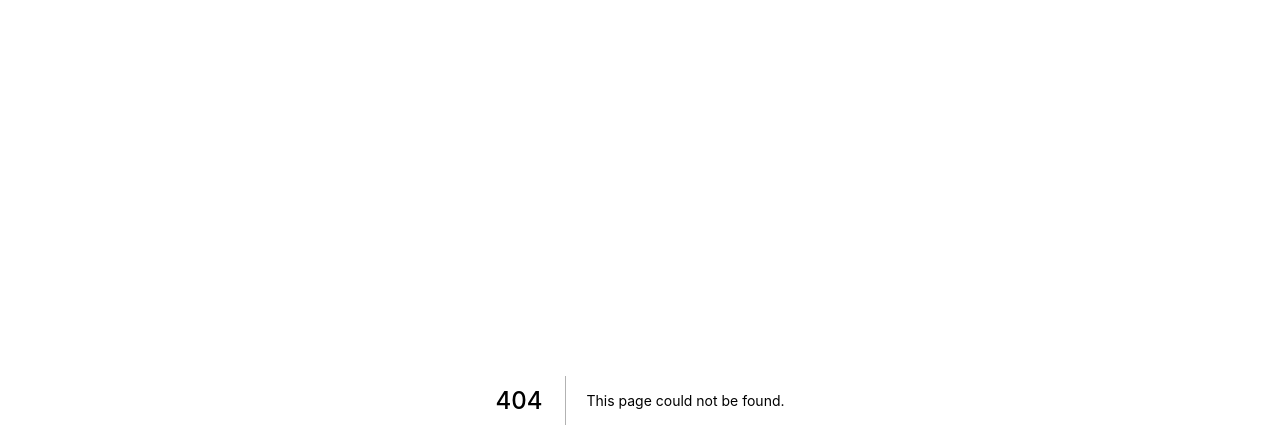
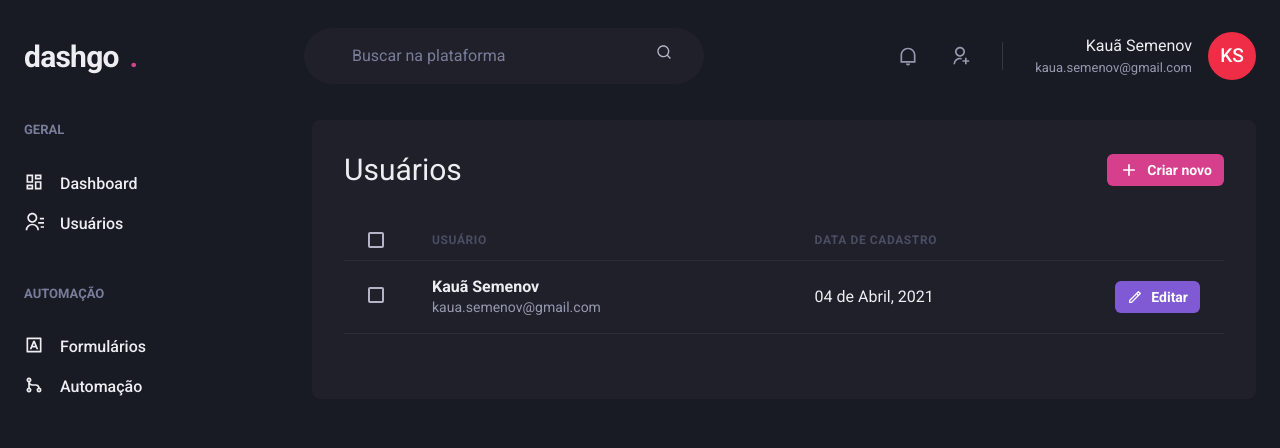
Before and after one commit to kauagvs/dashgo, a Next.js app: page /users in a window 1280 px wide. Before the commit this address had no page. Shown: the top 448 px of the page. Built offline with nearby package versions, Linux system fonts and the light colour scheme.

Commit message:
Create user list

```diff
--- a/package.json
+++ b/package.json
@@ -12,9 +12,11 @@
     "@chakra-ui/react": "^1.6.3",
     "@emotion/react": "^11.4.0",
     "@emotion/styled": "^11.3.0",
+    "apexcharts": "^3.27.1",
     "framer-motion": "^4.1.17",
     "next": "10.2.3",
     "react": "17.0.2",
+    "react-apexcharts": "^1.3.9",
     "react-dom": "17.0.2",
     "react-icons": "^4.2.0"
   },
--- a/src/components/Sidebar.tsx
+++ b/src/components/Sidebar.tsx
@@ -1,5 +1,10 @@
 import { Box, Stack, Text, Link, Icon } from "@chakra-ui/react";
-import { RiContactsLine, RiDashboardLine, RiGitMergeLine, RiInputMethodLine } from "react-icons/ri";
+import {
+  RiContactsLine,
+  RiDashboardLine,
+  RiGitMergeLine,
+  RiInputMethodLine,
+} from "react-icons/ri";
 
 export function Sidebar() {
   return (
@@ -19,7 +24,7 @@
             <Link display="flex" align="center">
               <Icon as={RiContactsLine} fontSize="20" />
               <Text ml="4" fontWeight="medium">
-                Dashboard
+                Usuários
               </Text>
             </Link>
           </Stack>
@@ -32,13 +37,13 @@
             <Link display="flex" align="center">
               <Icon as={RiInputMethodLine} fontSize="20" />
               <Text ml="4" fontWeight="medium">
-                Dashboard
+                Formulários
               </Text>
             </Link>
             <Link display="flex" align="center">
               <Icon as={RiGitMergeLine} fontSize="20" />
               <Text ml="4" fontWeight="medium">
-                Dashboard
+                Automação
               </Text>
             </Link>
           </Stack>
--- /dev/null
+++ b/src/pages/users/index.tsx
@@ -0,0 +1,87 @@
+import {
+  Box,
+  Button,
+  Checkbox,
+  Flex,
+  Icon,
+  Heading,
+  Table,
+  Thead,
+  Tr,
+  Th,
+  Tbody,
+  Td,
+  Text,
+} from "@chakra-ui/react";
+import { RiAddLine, RiPencilLine } from "react-icons/ri";
+import { Header } from "../../components/Header";
+import { Sidebar } from "../../components/Sidebar";
+
+export default function UserList() {
+  return (
+    <Box>
+      <Header />
+      <Flex w="100%" my="6" maxWidth={1480} mx="auto" px="6">
+        <Sidebar />
+
+        <Box flex="1" borderRadius={8} bg="gray.800" p="8">
+          <Flex mb="8" justify="space-between" align="center">
+            <Heading size="lg" fontWeight="normal">
+              Usuários
+            </Heading>
+
+            <Button
+              as="a"
+              size="sm"
+              fontSize="sm"
+              colorScheme="pink"
+              leftIcon={<Icon as={RiAddLine} fontSize="20" />}
+            >
+              Criar novo
+            </Button>
+          </Flex>
+
+          <Table colorScheme="whiteAlpha">
+            <Thead>
+              <Tr>
+                <Th px="6" color="gary.300" width="8">
+                  <Checkbox colorScheme="pink"></Checkbox>
+                </Th>
+                <Th>Usuário</Th>
+                <Th>Data de cadastro</Th>
+                <Th width="8"></Th>
+              </Tr>
+            </Thead>
+            <Tbody>
+              <Tr>
+                <Td px="6">
+                  <Checkbox colorScheme="pink"></Checkbox>
+                </Td>
+                <Td>
+                  <Box>
+                    <Text fontWeight="bold">Kauã Semenov</Text>
+                    <Text fontSize="sm" color="gray.300">
+                      kaua.semenov@gmail.com
+                    </Text>
+                  </Box>
+                </Td>
+                <Td>04 de Abril, 2021</Td>
+                <Td>
+                  <Button
+                    as="a"
+                    size="sm"
+                    fontSize="sm"
+                    colorScheme="purple"
+                    leftIcon={<Icon as={RiPencilLine} fontSize="16"/>}
+                  >
+                    Editar
+                  </Button>
+                </Td>
+              </Tr>
+            </Tbody>
+          </Table>
+        </Box>
+      </Flex>
+    </Box>
+  );
+}
```
Also changed, not shown: src/pages/dashboard.tsx (+84 -5 lines), 1 other file (tests, documents, lock files or other folders).
